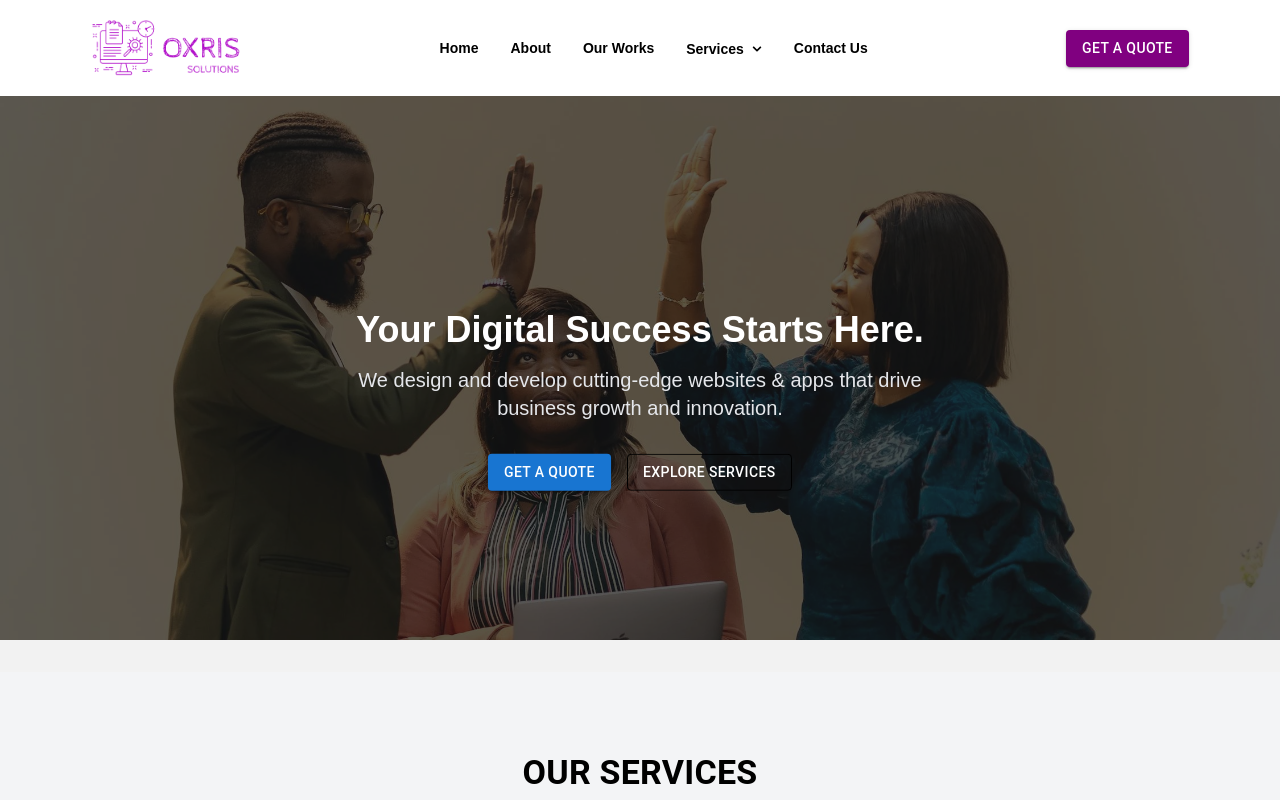
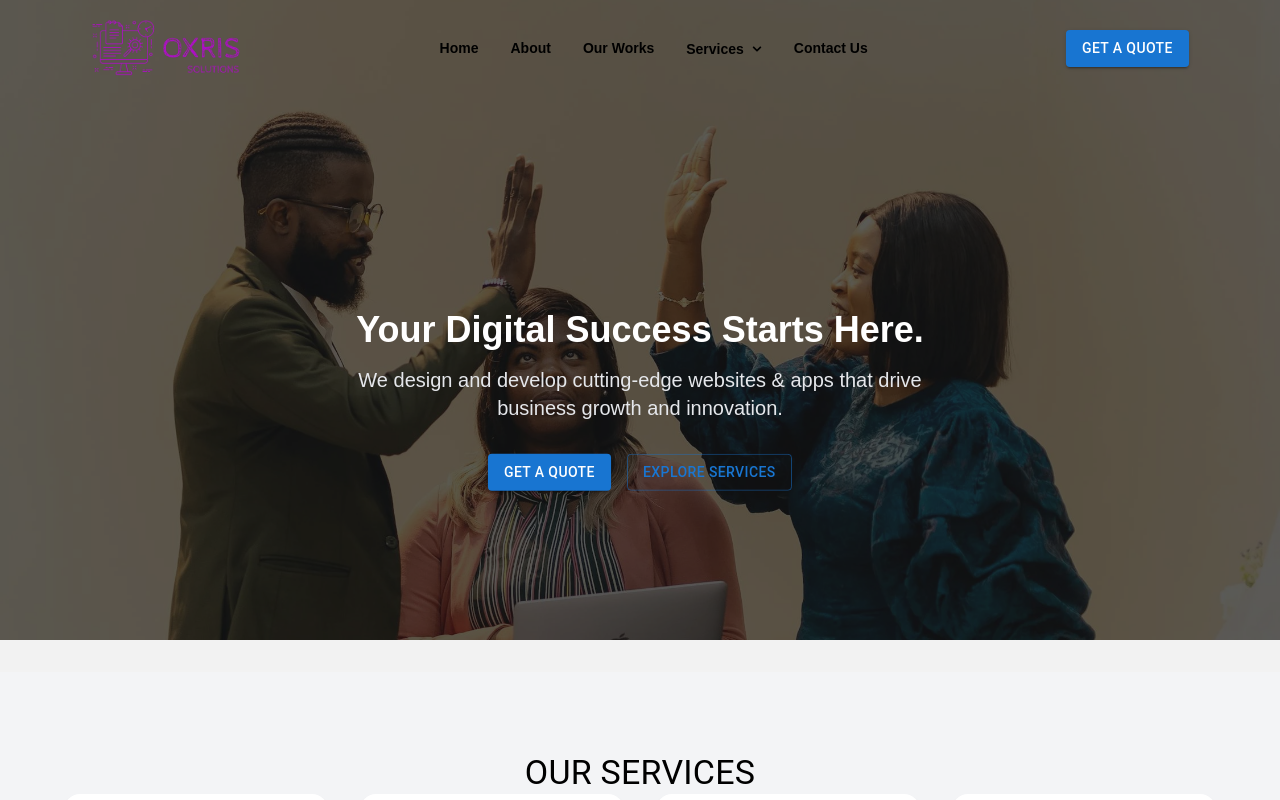
Before and after one commit to Obichris1/oxris, a Next.js app: page / in a window 1280 px wide. Shown: the top 800 px of the page. Built offline with nearby package versions, Linux system fonts and the light colour scheme.

Commit message:
Header Cleanup

```diff
--- a/tailwind.config.mjs
+++ b/tailwind.config.mjs
@@ -1,6 +1,6 @@
 /** @type {import('tailwindcss').Config} */
 export default {
-  important : true,
+
   content: [
     "./src/pages/**/*.{js,ts,jsx,tsx,mdx}",
     "./src/components/**/*.{js,ts,jsx,tsx,mdx}",
```
